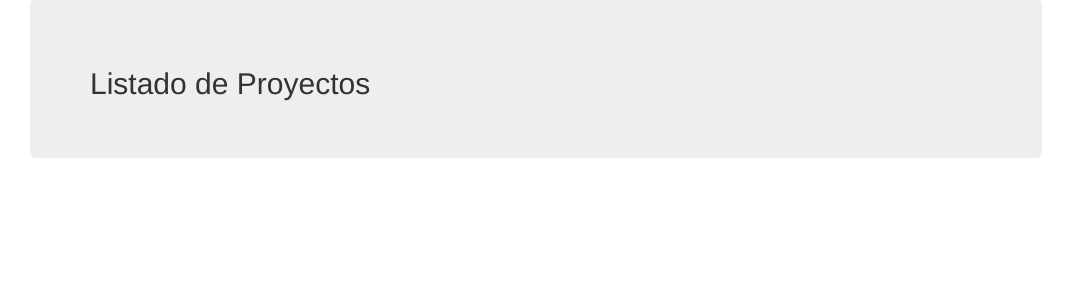
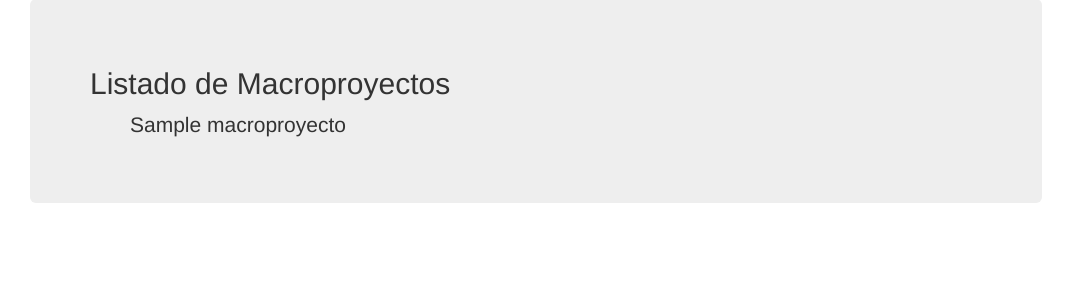
Before and after one commit to Carlos4ndresh/Prefact, a Django app: page /proyecto/ in a window 1280 px wide. Shown: the part 51-351 px from the top of the page, without its empty margins (0-1075 px from the left). Run offline with Django 3.2, Linux system fonts and the light colour scheme; tables that the repository leaves empty hold one stand-in row (values such as "Sample post"); some libraries are stand-ins or nearby versions.

Commit message:
se logra guardar macroproyectos y lotes conjuntamente

```diff
--- a/proyecto/templates/macroproyecto/macroproyecto_list.html
+++ b/proyecto/templates/macroproyecto/macroproyecto_list.html
@@ -0,0 +1,20 @@
+{% extends 'plantilla.html' %}
+
+{% block titulo %}
+  <title>Proyectos</title>
+{% endblock titulo %}
+
+{% block body_block %}
+  <div class="jumbotron">
+
+    <h2>Listado de Macroproyectos</h2>
+      <ol>
+        {% for macroproyecto in macroproyecto_list %}
+            <p>{{macroproyecto.nombreMacroproyecto}}</p>
+        {% endfor %}
+      </ol>
+
+  </div>
+
+
+{% endblock %}
--- a/proyecto/templates/proyecto/proyecto_list.html
+++ b/proyecto/templates/proyecto/proyecto_list.html
@@ -9,8 +9,8 @@
 
     <h2>Listado de Proyectos</h2>
       <ol>
-        {% for proyectos in proyectos_list %}
-          <h2><li><a href="{{proyecto.id}}/">{{proyecto.nombreProyecto}} </a></li></h2>
+        {% for proyecto in proyecto_list %}
+            <li>{{proyecto.nombreProyecto}}</li>
         {% endfor %}
       </ol>
 
--- a/proyecto/urls.py
+++ b/proyecto/urls.py
@@ -4,6 +4,7 @@
 app_name = 'proyecto'
 
 urlpatterns = [
-    url(r'^$',views.ProyectoIndexView.as_view(),name='indexProyecto'),
+    # url(r'^$',views.ProyectoIndexView.as_view(),name='indexProyecto'),
+    url(r'^$',views.MacroproyectoListView.as_view(),name='indexProyecto'),
     url(r'^proyecto/nuevo/$',views.MacroproyectoCreateView.as_view(),name='nuevoMacro'),
 ]
--- a/proyecto/views.py
+++ b/proyecto/views.py
@@ -1,6 +1,8 @@
 from django.shortcuts import render
+from django.http import HttpResponseRedirect
 from proyecto.forms import MacroproyectoForm
 from inmueble.forms import CrearLoteForm
+from django.urls import reverse_lazy
 from django.contrib.messages.views import SuccessMessageMixin
 from . import models
 from django.views.generic import (TemplateView,ListView,
@@ -43,8 +45,11 @@
  '''
 
 class ProyectoIndexView(ListView):
-    # template_name = 'proyecto/proyecto.html'
     model = models.Proyecto
+
+class MacroproyectoListView(ListView):
+    template_name = 'macroproyecto/macroproyecto_list.html'
+    model = models.Macroproyecto
 
 class MacroproyectoCreateView(SuccessMessageMixin, CreateView):
     template_name = 'macroproyecto/macroproyecto_create.html'
@@ -52,6 +57,8 @@
     model = models.Macroproyecto
     second_form_class = CrearLoteForm
     success_message = 'Proyecto Creado Exitosamente!'
+    # success_url = reverse_lazy('indexProyecto')
+    success_url = '/proyecto'
 
     def get_context_data(self, **kwargs):
         context = super(MacroproyectoCreateView, self).get_context_data(**kwargs)
@@ -63,9 +70,10 @@
         if lote_form.is_valid():
             lote = lote_form.save()
             macroproyecto = form.save(commit=False)
-            print(lote)
+            # print(lote)
             # macroproyecto.lote.id = lote.id
             macroproyecto.lote = lote
-            print(macroproyecto.lote)
+            # print(macroproyecto.lote)
             macroproyecto.save()
-        return HttpResponseRedirect(self.get_success_url())
+        # return HttpResponseRedirect(self.get_success_url())
+        return HttpResponseRedirect('/proyecto')
```
